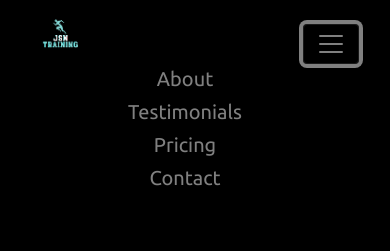
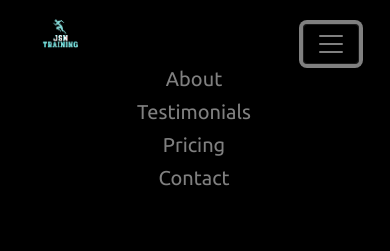
Before and after one commit to jasondb300/jsntraining, a plain HTML site: page index.html in a window 390 px wide. Both pictures are taken after a click on the button "Toggle navigation". Shown: the top 251 px of the page. Drawn offline with nearby package versions, Linux system fonts and the light colour scheme.

Commit message:
Update styles.css

```diff
--- a/styles/styles.css
+++ b/styles/styles.css
@@ -293,7 +293,7 @@ font-weight: bold;
 }
   .nav-item {
     padding: 0px;
-    margin-left: 40px;
+    margin-left: 58px;
 }
     .nav-link{
    font-size:20px;
```
